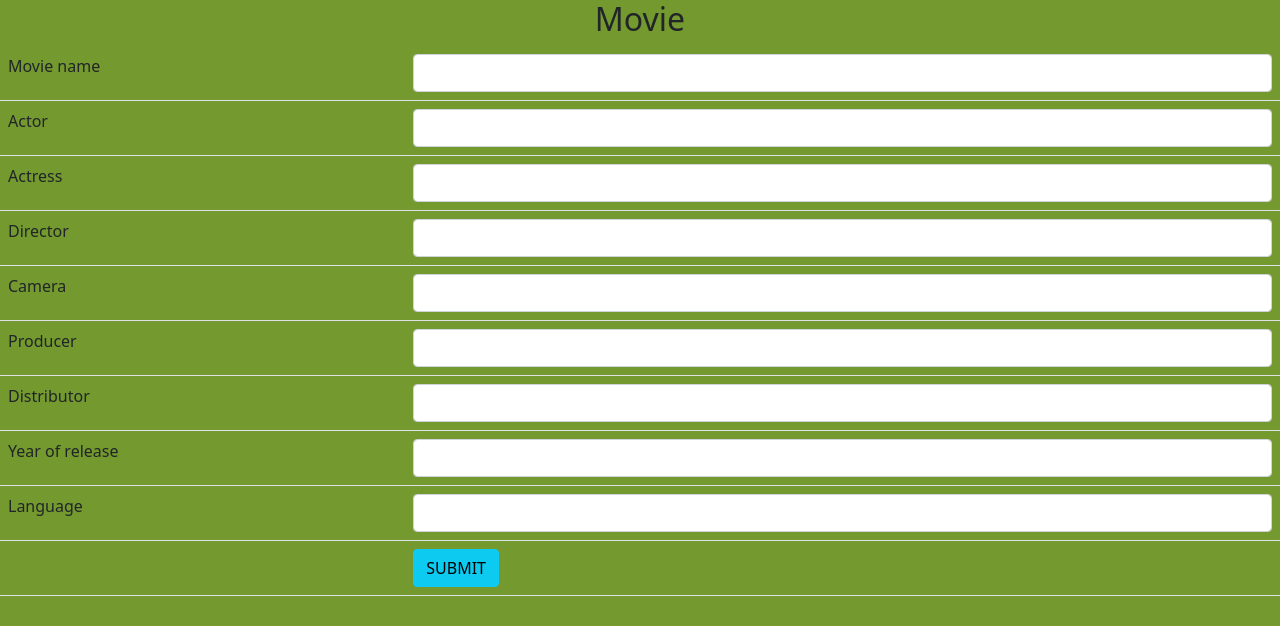
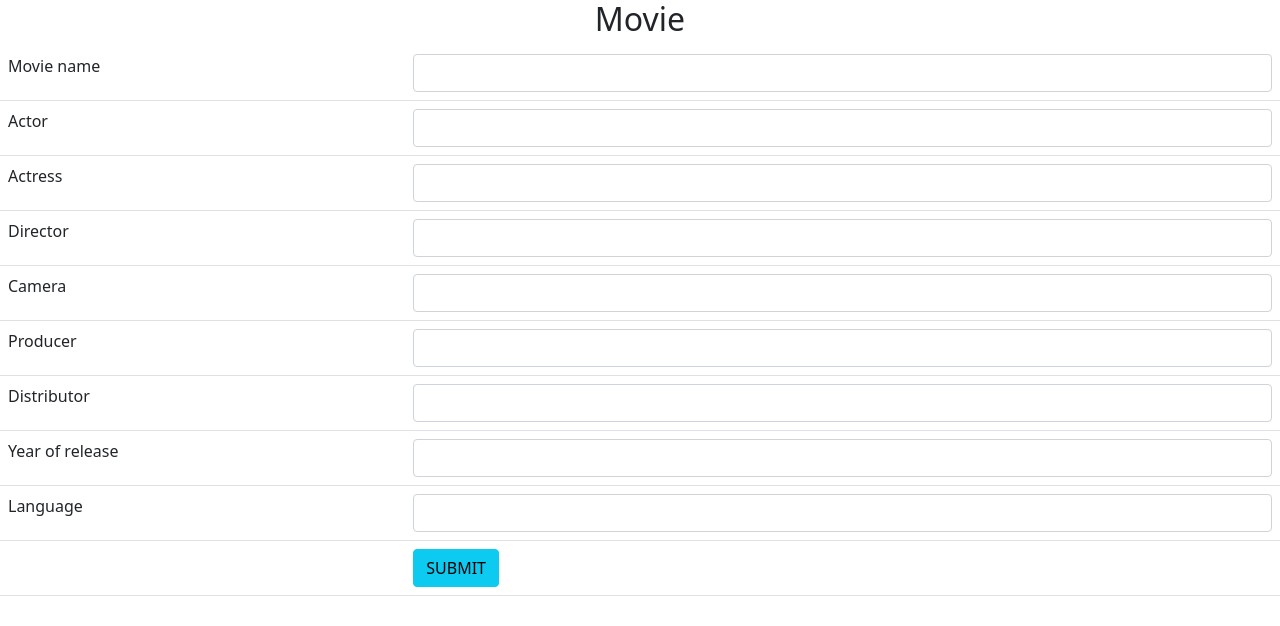
Before and after one commit to mariajoseph2020/movie, a plain HTML site: page index.html in a window 1280 px wide. Drawn offline with nearby package versions, Linux system fonts and the light colour scheme.

Commit message:
Update index.html

```diff
--- a/index.html
+++ b/index.html
@@ -7,7 +7,7 @@
     <meta name="viewport" content="width=device-width, initial-scale=1.0">
     <title> Movie</title>
 </head>
-<body style="background-color: #74992e">
+<body>
    <h2><center>Movie</center></h2>
    <table class="table">
     <tr>
```
